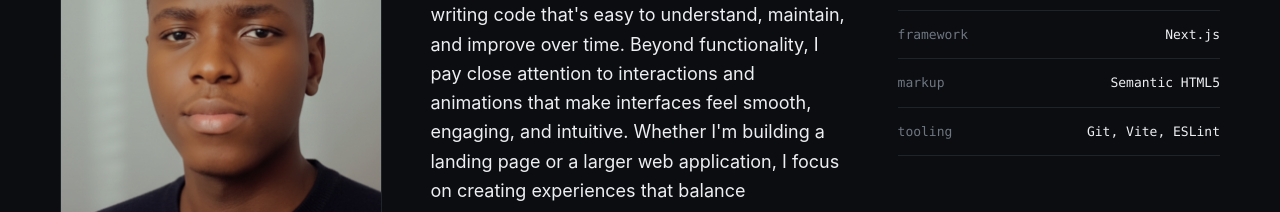
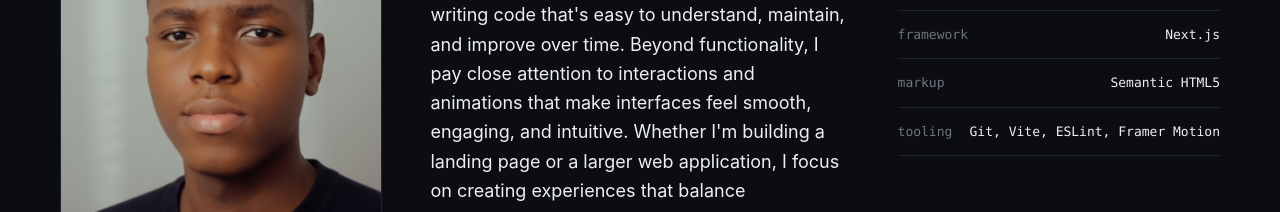
Before and after one commit to Modupe-Onakoya/onakoya-modupe-portfolio, a React (Vite) app: page / in a window 1280 px wide. Shown: the part 960-1172 px from the top of the page. Built offline with nearby package versions, Linux system fonts and the light colour scheme.

Commit message:
update on readme

```diff
--- a/src/Components/About.jsx
+++ b/src/Components/About.jsx
@@ -2,10 +2,6 @@ import React from 'react'
 import { assets } from '../assets/assets'
 import { div } from 'motion/react-client';
 import { motion } from 'motion/react'
-const About = () => {
-
-
-
 
 
 const profile = {
@@ -20,9 +16,15 @@ const About = () => {
         { role: "styling", tools: "Tailwind CSS" },
         { role: "framework", tools: "Next.js" },
         { role: "markup", tools: "Semantic HTML5" },
-            { role: "tooling", tools: "Git, Vite, ESLint" },
+        { role: "tooling", tools: "Git, Vite, ESLint, Framer Motion" },
     ],
 };
+
+const About = () => {
+
+
+
+
 
 
     return (
--- a/src/Components/HeroText.jsx
+++ b/src/Components/HeroText.jsx
@@ -7,7 +7,7 @@ const directions = [1, -1];
 
 const HeroText = () => {
     const [index, setIndex] = useState(0);
-    const distance = window.innerWidth < 640 ? 40 : 80;
+    const distance = window.innerWidth < 640 ? 10 : 80;
 
     useEffect(() => {
         const interval = setInterval(() => {
```
Also changed, not shown: 1 other file (tests, documents, lock files or other folders). Lines whose indentation alone changed are shown as unchanged.
